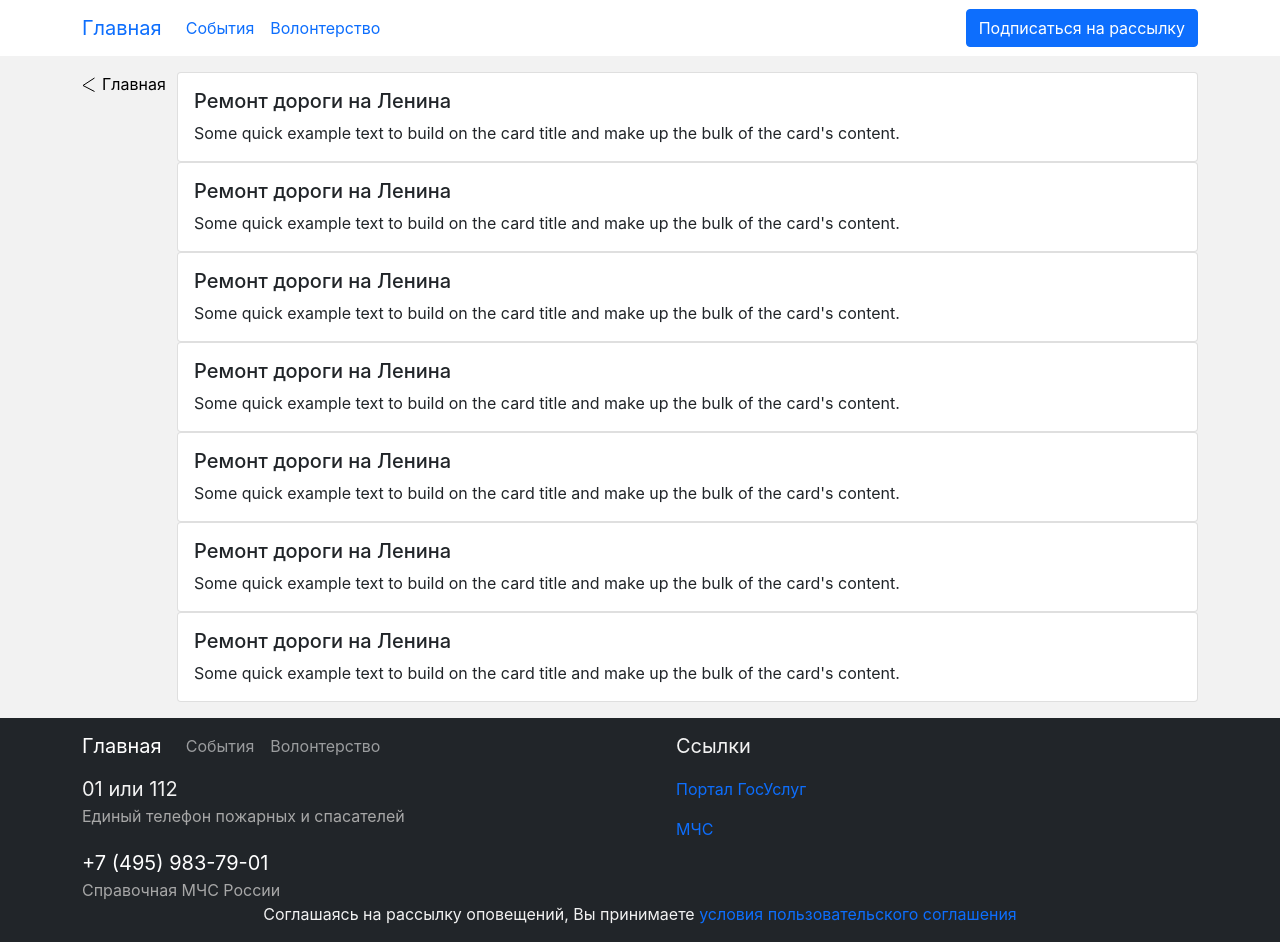
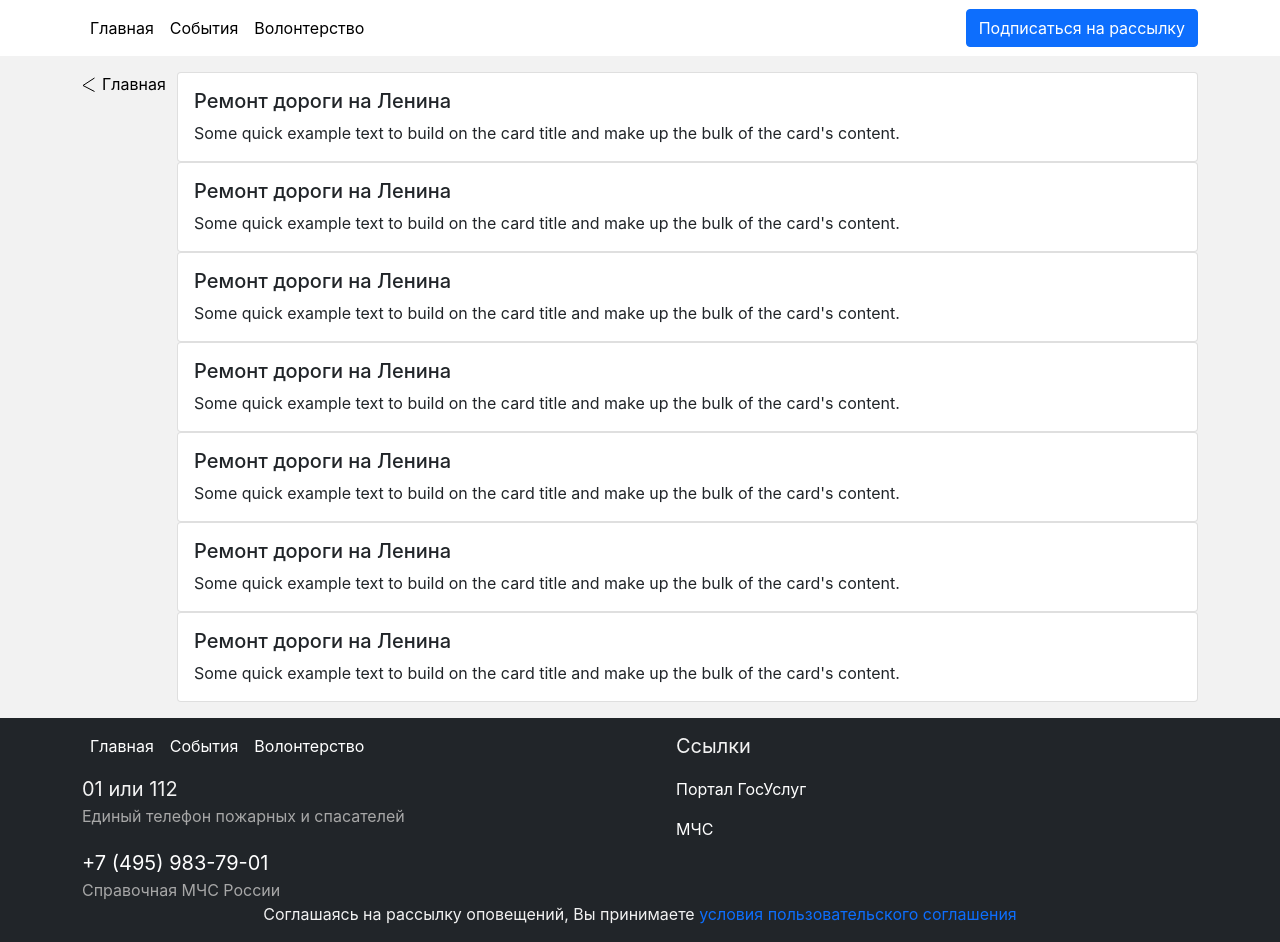
Before and after one commit to salavat876/madbrainsgraduation, a React (Create React App) app: page /news in a window 1280 px wide. Built offline with nearby package versions, Linux system fonts and the light colour scheme.

Commit message:
add redux-toolkit

```diff
--- a/package.json
+++ b/package.json
@@ -5,6 +5,7 @@
   "dependencies": {
     "@emotion/react": "^11.7.0",
     "@emotion/styled": "^11.6.0",
+    "@reduxjs/toolkit": "^1.7.0",
     "@testing-library/jest-dom": "^5.11.4",
     "@testing-library/react": "^11.1.0",
     "@testing-library/user-event": "^12.1.10",
--- a/src/components/Footer.js
+++ b/src/components/Footer.js
@@ -1,5 +1,6 @@
 import React from "react"
 import { Col, Container, Nav, Navbar, Row } from "react-bootstrap"
+import {Link} from "react-router-dom";
 
 function Footer() {
   return (
@@ -8,17 +9,17 @@ function Footer() {
         <Row>
           <Col>
             <Navbar bg="dark" variant="dark">
-              <Navbar.Brand href="#home">Главная</Navbar.Brand>
               <Nav className="me-auto">
-                <Nav.Link href="#home">События</Nav.Link>
-                <Nav.Link href="#features">Волонтерство</Nav.Link>
+                <Nav.Link><Link className="footer__navigation-item" to="/">Главная</Link></Nav.Link>
+                <Nav.Link><Link className="footer__navigation-item" to="/news">События</Link></Nav.Link>
+                <Nav.Link><Link className="footer__navigation-item" to="volunteer">Волонтерство</Link></Nav.Link>
               </Nav>
             </Navbar>
             <div className="footer__phone">01 или 112</div>
             <div className="footer__subline">
               Единый телефон пожарных и спасателей
             </div>
-            <div className="footer__phone" style={{ marginTop: "1em" }}>
+            <div className="footer__phone margin-top1">
               {" "}
               <a
                 className="footer__phone href-white"
@@ -32,12 +33,13 @@ function Footer() {
           <Col>
             <Container className="footer-tablet">
               <div className="footer-tablet__title">Ссылки</div>
-              <div style={{ marginTop: "1em" }}>
+              <div className="margin-top1">
                 <p>
                   <a
                     rel="noreferrer"
                     target="_blank"
                     href="https://www.gosuslugi.ru/"
+                    className="footer-link"
                   >
                     Портал ГосУслуг
                   </a>
@@ -47,6 +49,7 @@ function Footer() {
                     rel="noreferrer"
                     target="_blank"
                     href="https://www.mchs.gov.ru/"
+                    className="footer-link"
                   >
                     МЧС
                   </a>
--- a/src/components/Header.js
+++ b/src/components/Header.js
@@ -24,7 +24,7 @@ function Header() {
     e.preventDefault()
     getAddress()
     console.log(userInput)
-    setUserInput("")
+    setUserInput(" ")
   }
   async function getAddress() {
     await axios
@@ -56,20 +56,22 @@ function Header() {
     <header>
       <Navbar className="appBar" expand="lg">
         <Container fluid="sm">
-          <Navbar.Brand>
-            <Link to="/">Главная</Link>{" "}
-          </Navbar.Brand>
           <Navbar.Toggle aria-controls="basic-navbar-nav" />
           <Navbar.Collapse id="basic-navbar-nav">
             <Nav className="me-auto">
               <Nav.Item>
                 <Nav.Link>
-                  <Link to="news">События</Link>
+                  <Link className="navigation-item" to="/">Главная</Link>
                 </Nav.Link>
               </Nav.Item>
               <Nav.Item>
                 <Nav.Link>
-                  <Link to="volunteer">Волонтерство</Link>
+                  <Link className="navigation-item" to="news">События</Link>
+                </Nav.Link>
+              </Nav.Item>
+              <Nav.Item>
+                <Nav.Link>
+                  <Link className="navigation-item" to="volunteer">Волонтерство</Link>
                 </Nav.Link>
               </Nav.Item>
             </Nav>
@@ -89,6 +91,10 @@ function Header() {
               <Form.Label>Ваше имя</Form.Label>
               <Form.Control type="text" placeholder="ФИО" />
             </Form.Group>
+            <Form.Group className="mb-3">
+              <Form.Label>Ваш номер телефона</Form.Label>
+              <Form.Control type="tel" pattern="7[0-9]{3}-[0-9]{3}" placeholder="телефон" />
+            </Form.Group>
             <Form.Group className="mb-3" controlId="formBasicPassword">
               <Form.Label>Ваш адрес</Form.Label>
               <div className="registration-input">
@@ -99,7 +105,6 @@ function Header() {
                 />
                 <Button
                   variant="primary"
-                  type="submit"
                   onClick={handleUserSearch}
                 >
                   Найти
@@ -121,7 +126,7 @@ function Header() {
         </Modal.Body>
         <Modal.Footer>
           <Button
-            style={{ flex: 1 }}
+            className="flex1"
             variant="primary"
             type="submit"
             onClick={handleUserSearch}
--- a/src/components/Main.js
+++ b/src/components/Main.js
@@ -7,14 +7,14 @@ import {
   ListGroup,
   Row,
 } from "react-bootstrap"
-import { Map, YMaps } from "react-yandex-maps"
+import {Map, YMaps, ZoomControl} from "react-yandex-maps"
 
 function Main() {
   return (
-    <Container style={{ marginTop: "1em" }}>
+    <Container className="margin-top1">
       <Row>
         <Col lg={7} sm={7}>
-          <Card style={{ height: "100%" }}>
+          <Card className="height100">
             <Card.Body>
               <Card.Title>Состояние на сегодня</Card.Title>
               <Card.Text>
@@ -41,10 +41,10 @@ function Main() {
           </Card>
         </Col>
         <Col lg={5} sm={5}>
-          <Card style={{ minHeight: "100%" }}>
-            <Card.Body>
+          <Card className="min-height100">
+            <Card.Body >
               <Card.Title>Запланированные мероприятия</Card.Title>
-              <Card style={{ width: "18rem" }}>
+              <Card>
                 <ListGroup variant="flush">
                   <ListGroup.Item>Cras justo odio</ListGroup.Item>
                   <ListGroup.Item>Dapibus ac facilisis in</ListGroup.Item>
@@ -59,16 +59,18 @@ function Main() {
         </Col>
       </Row>
       <Row>
-        <Container style={{ marginTop: "1em" }}>
-          <Card style={{ minHeight: "487px" }}>
-            <Card.Body style={{ padding: 15 }}>
+        <Container className="margin-top1">
+          <Card className="yandex-map__container">
+            <Card.Body className="yandex-map__body">
               <Card.Title>Чрезвычайные ситуации на карте</Card.Title>
               <YMaps>
                 <Map
-                  defaultState={{ center: [55.75, 37.57], zoom: 9 }}
+                  defaultState={{ center: [55.75, 37.57], zoom: 9,behaviors: ["drag", "dblClickZoom", "rightMouseButtonMagnifier", "multiTouch"] }}
                   width
                   height="400px"
-                />
+                >
+                  <ZoomControl options={{ float: 'right' }} />
+                </Map>
               </YMaps>
             </Card.Body>
           </Card>
--- a/src/index.css
+++ b/src/index.css
@@ -5,6 +5,9 @@
 html,
 body {
   height: 100%;
+}
+a{
+  outline: none;
 }
 
 div,
@@ -43,6 +46,31 @@ a {
 .appBar {
   background-color: #fff;
 }
+.margin-top1{
+  margin-top: 1em;
+}
+
+.flex1{
+  flex: 1;
+}
+.height100{
+  height: 100%;
+}
+.min-height100{
+  min-height: 100%;
+}
+.padding15{
+  padding: 15px;
+}
+.navigation-item{
+  color: #000;
+}
+.navigation-item:hover{
+  color: black;
+}
+.yandex-map__container{
+  min-height: 487px;
+}
 .registration-input {
   display: flex;
 }
@@ -76,7 +104,7 @@ a {
 .back-icon {
   padding-left: 20px;
   background-position: left;
-  background-image: url("./img/back-icon.svg");
+  background-image: url("assets/img/back-icon.svg");
   background-repeat: no-repeat;
 }
 footer {
@@ -113,3 +141,18 @@ footer {
 .footer__subline {
   color: #a7a7a7;
 }
+
+.footer__navigation-item{
+  color:#ffffff;
+}
+
+.footer__navigation-item:hover{
+  color: #a7a7a7;
+}
+
+.footer-link{
+  color:#fff;
+}
+.footer-link:hover{
+  color: #a7a7a7;
+}
```
Also changed, not shown: src/assets/img/back-icon.svg (renamed from src/img/back-icon.svg), 1 other file (tests, documents, lock files or other folders).
